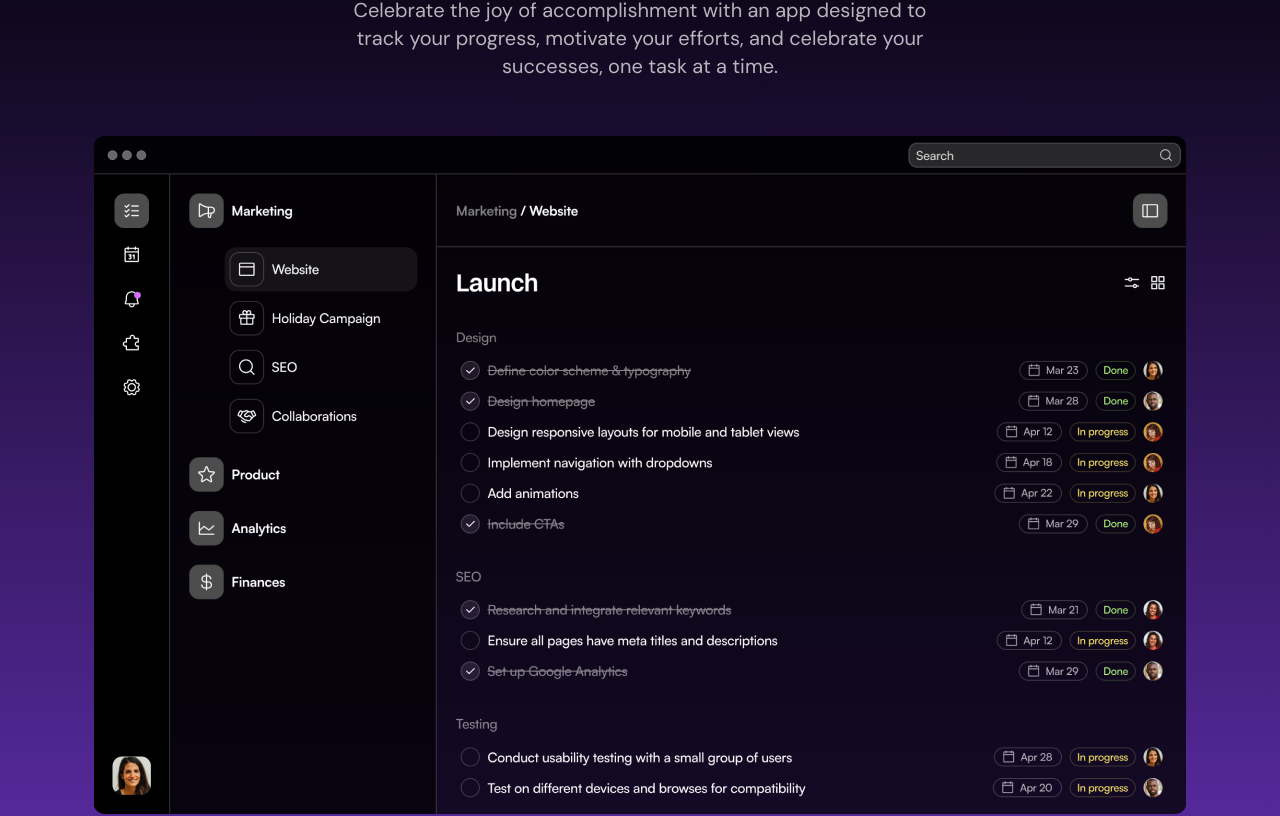
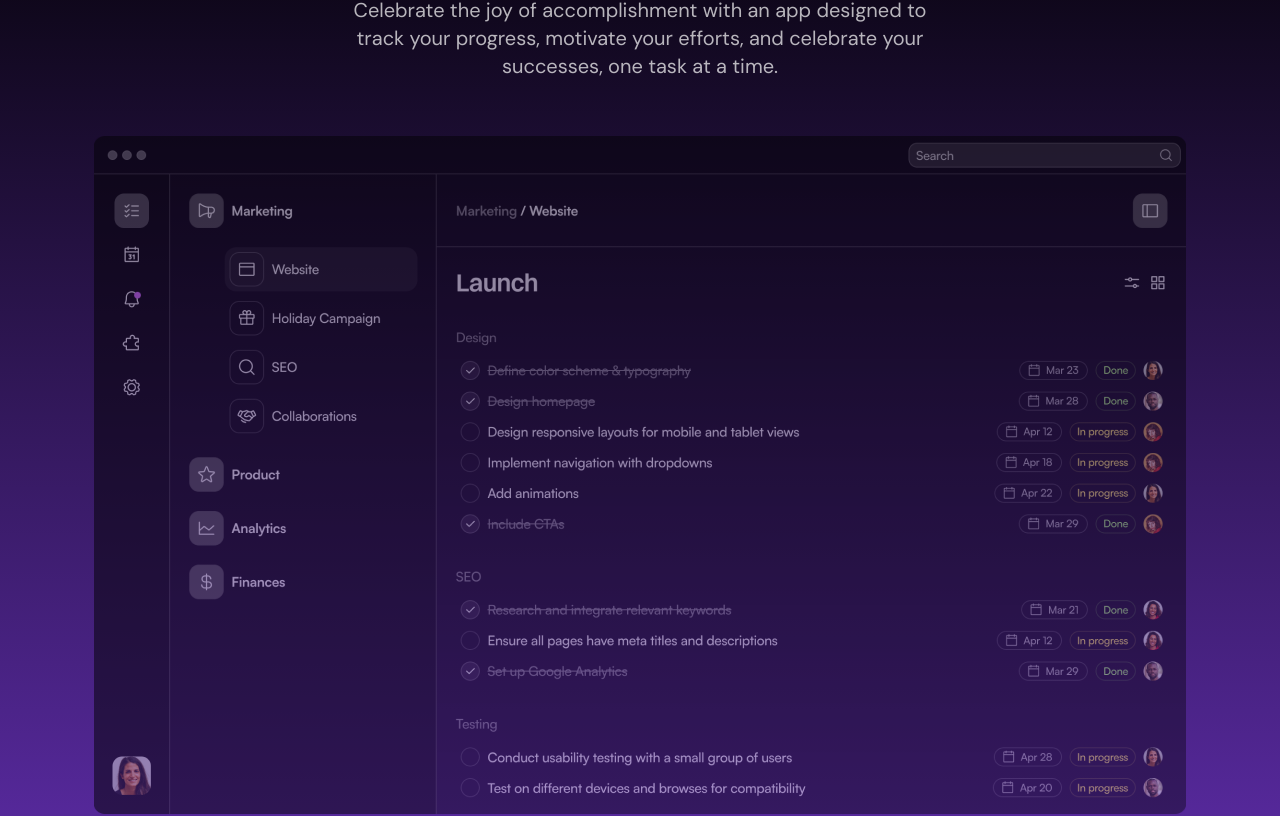
Before and after one commit to Nrupatungan/dark-saas-landing-page, a Next.js app: page / in a window 1280 px wide. Shown: the part 1992-2808 px from the top of the page. Built offline with nearby package versions, Linux system fonts and the light colour scheme.

Commit message:
Added Image rotation effect on scroll.

```diff
--- a/src/sections/ProductShowcase.tsx
+++ b/src/sections/ProductShowcase.tsx
@@ -1,14 +1,37 @@
+"use client"
+
 import SectionHeader from "@/components/SectionHeader"
 import Image from "next/image"
 import productImage from '@/assets/images/app-screen.png'
-
+import { motion, useScroll, useTransform } from "motion/react"
+import { useRef } from "react"
 
 export const ProductShowcase = () => {
+  const imageRef = useRef<HTMLImageElement>(null);
+
+  const { scrollYProgress } = useScroll({
+    target: imageRef,
+    offset: ["start end", "end end"]
+  });
+
+  const rotateX = useTransform(scrollYProgress, [0, 1], [15, 0]);
+  const opacity = useTransform(scrollYProgress, [0, 1], [0.5, 1]);
+
   return (
     <section className="bg-black text-white py-[72px] md:py-24 bg-[linear-gradient(to_bottom,#000,#5D2CA8)]">
       <div className="container">
         <SectionHeader title="Intuitive interface" description="Celebrate the joy of accomplishment with an app designed to track your progress, motivate your efforts, and celebrate your successes, one task at a time." />
-        <Image src={productImage} alt="Product Image" className="mt-14 mx-auto"/>
+        <motion.div
+          style={{
+            opacity,
+            rotateX,
+            transformPerspective: "800px"
+          }}
+        >
+          <Image src={productImage} alt="Product Image" className="mt-14 mx-auto"
+          ref={imageRef}
+          />
+        </motion.div>
       </div>
     </section>
   )
```
